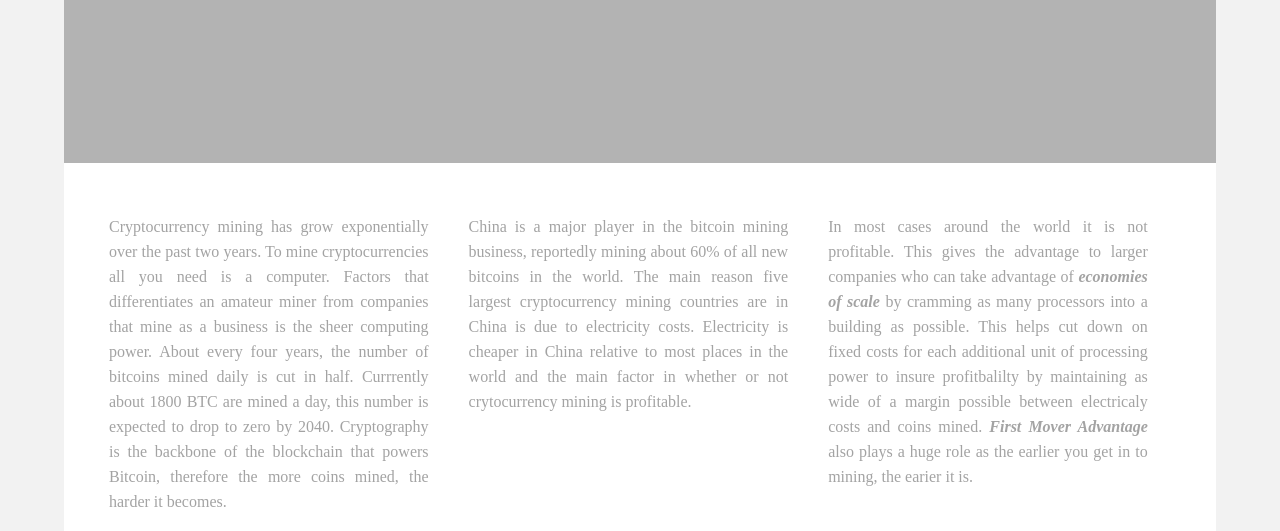
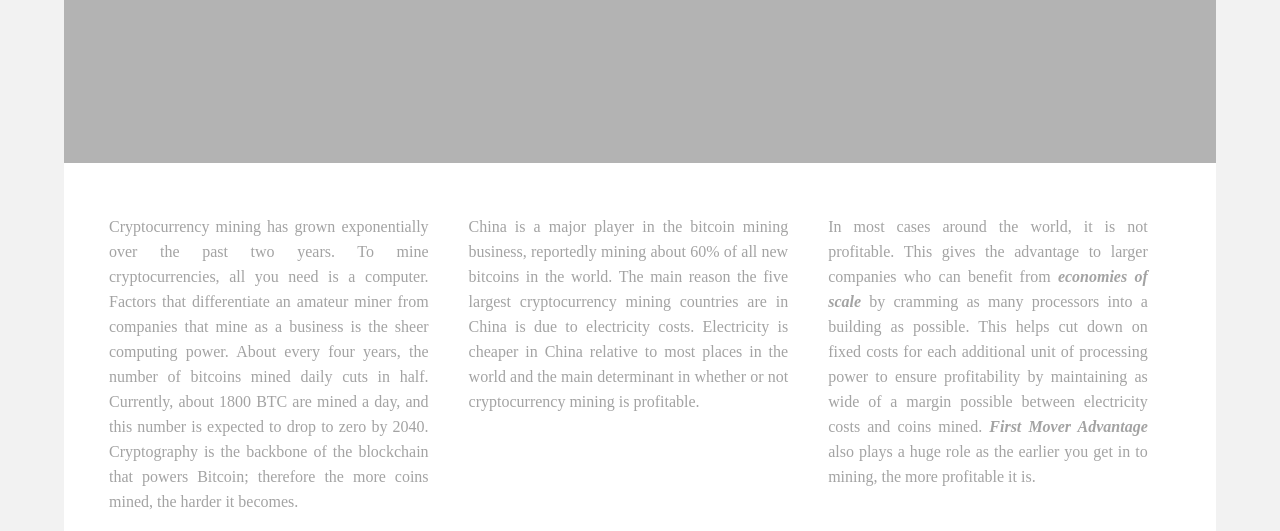
Before and after one commit to zoelsner/CryptoCurrencyWebsite, a plain HTML site: page Mining_Page.html in a window 1280 px wide. Shown: the part 252-783 px from the top of the page. Drawn offline with Linux system fonts and the light colour scheme.

Commit message:
Update Mining_Page.html

```diff
--- a/Mining_Page.html
+++ b/Mining_Page.html
@@ -48,17 +48,17 @@
   <!-- About Section -->
   <section class="about" id="about">
     <h2 class="hidden">About</h2>
-    <p class="text_column">Cryptocurrency mining has grow exponentially over the past two years. To mine cryptocurrencies all you need is a computer. Factors that differentiates an amateur miner from companies that mine as a business is the sheer computing power. About every four years, the number of bitcoins mined daily is cut in half. Currrently about 1800 BTC are mined a day, this number is expected to drop to zero by 2040. Cryptography is the backbone of the blockchain that powers Bitcoin, therefore the more coins mined, the harder it becomes.    </p>
-    <p class="text_column">China is a major player in the bitcoin mining business, reportedly mining about 60% of all new bitcoins in the world. The main reason five largest cryptocurrency mining countries are in China is due to electricity costs. Electricity is cheaper in China relative to most places in the world and the main factor in whether or not crytocurrency mining is profitable.
-	</p>
-    <p class="text_column">In most cases around the world it is not profitable. This gives the advantage to larger companies who can take advantage of <i><strong> economies of scale</strong></i> by cramming as many processors into a building as possible. This helps cut down on fixed costs for each additional unit of processing power to insure profitbalilty by maintaining as wide of a margin possible between electricaly costs and coins mined. <i><strong> First Mover Advantage</strong></i> also plays a huge role as the earlier you get in to mining, the earier it is. </p>
+    <p class="text_column">Cryptocurrency mining has grown exponentially over the past two years. To mine cryptocurrencies, all you need is a computer. Factors that differentiate an amateur miner from companies that mine as a business is the sheer computing power. About every four years, the number of bitcoins mined daily cuts in half. Currently, about 1800 BTC are mined a day, and this number is expected to drop to zero by 2040. Cryptography is the backbone of the blockchain that powers Bitcoin; therefore the more coins mined, the harder it becomes.    </p>
+    <p class="text_column">China is a major player in the bitcoin mining business, reportedly mining about 60% of all new bitcoins in the world. The main reason the five largest cryptocurrency mining countries are in China is due to electricity costs. Electricity is cheaper in China relative to most places in the world and the main determinant in whether or not cryptocurrency mining is profitable.
+    </p>
+    <p class="text_column">In most cases around the world, it is not profitable. This gives the advantage to larger companies who can benefit from <i><strong> economies of scale</strong></i> by cramming as many processors into a building as possible. This helps cut down on fixed costs for each additional unit of processing power to ensure profitability by maintaining as wide of a margin possible between electricity costs and coins mined. <i><strong> First Mover Advantage</strong></i> also plays a huge role as the earlier you get in to mining, the more profitable it is. </p>
   </section>
   <footer>
     <article class="footer_column">
-		<h3>Genesis Mining</h3>
-	  <iframe width="450" height="253" src="https://www.youtube.com/embed/RhLVELIXjs0?showinfo=0" frameborder="0" gesture="media" allow="encrypted-media" allowfullscreen></iframe>
+        <h3>Genesis Mining</h3>
+      <iframe width="450" height="253" src="https://www.youtube.com/embed/RhLVELIXjs0?showinfo=0" frameborder="0" gesture="media" allow="encrypted-media" allowfullscreen></iframe>
 
-      <p>Genesis mining is the largest miner of Ethereum in the world. They are based in Iceland and have been around since the end of 2013. Genesis earns money by providing computing power for the ethereum blockchain. Fractions of ethereum are "mined" by confirming transactions for the public ledger. In other words by solving cryptic puzzles to legitimize blockchain transcations between users, companies like Genesis earn a small tax from users.   </p>
+      <p>Genesis mining is the largest miner of Ethereum in the world. They are based in Iceland and have been around since the end of 2013. Genesis earns money by providing computing power for the ethereum blockchain. Fractions of ethereum are "mined" by confirming transactions for the public ledger. In other words, by solving cryptic puzzles to legitimize blockchain transactions between users, companies like Genesis earn a small tax from users.   </p>
     </article>
     <article class="footer_column">
       <h3>Chinese Bitcoin Mines</h3>
```
